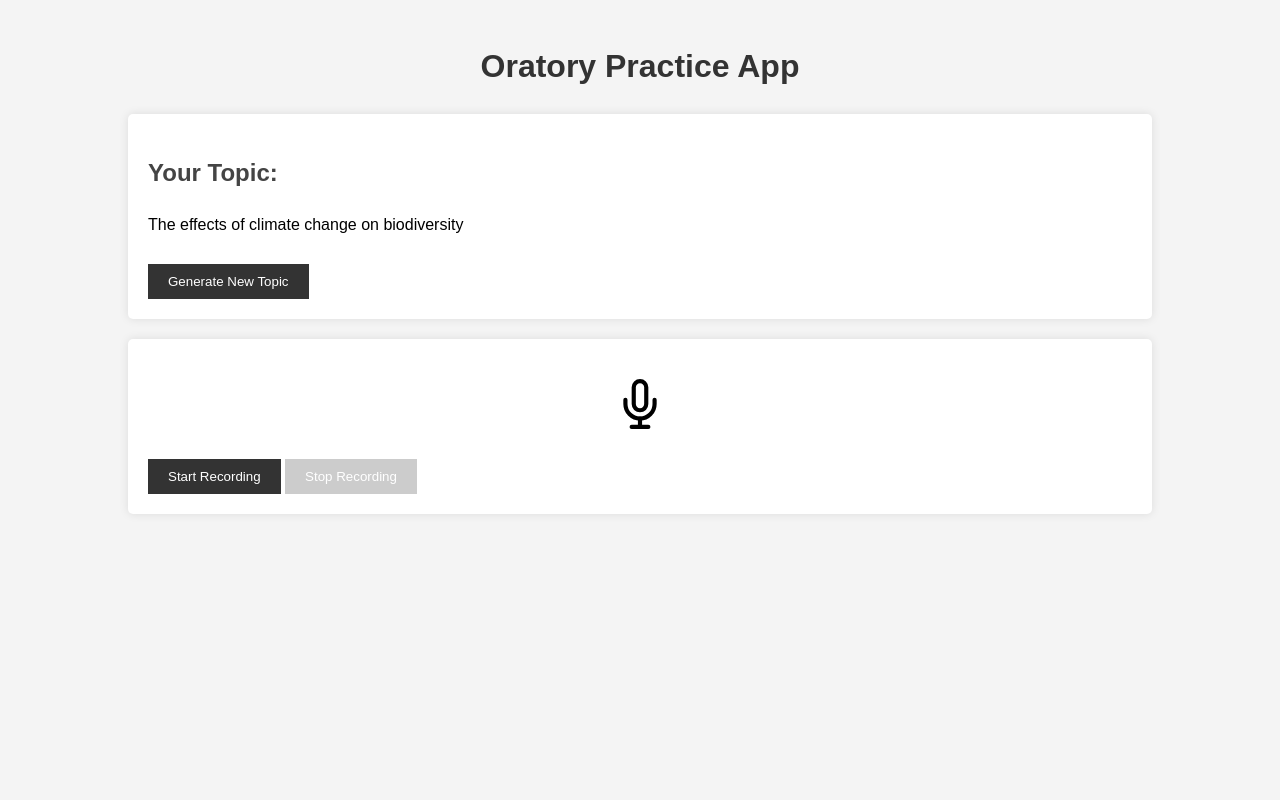
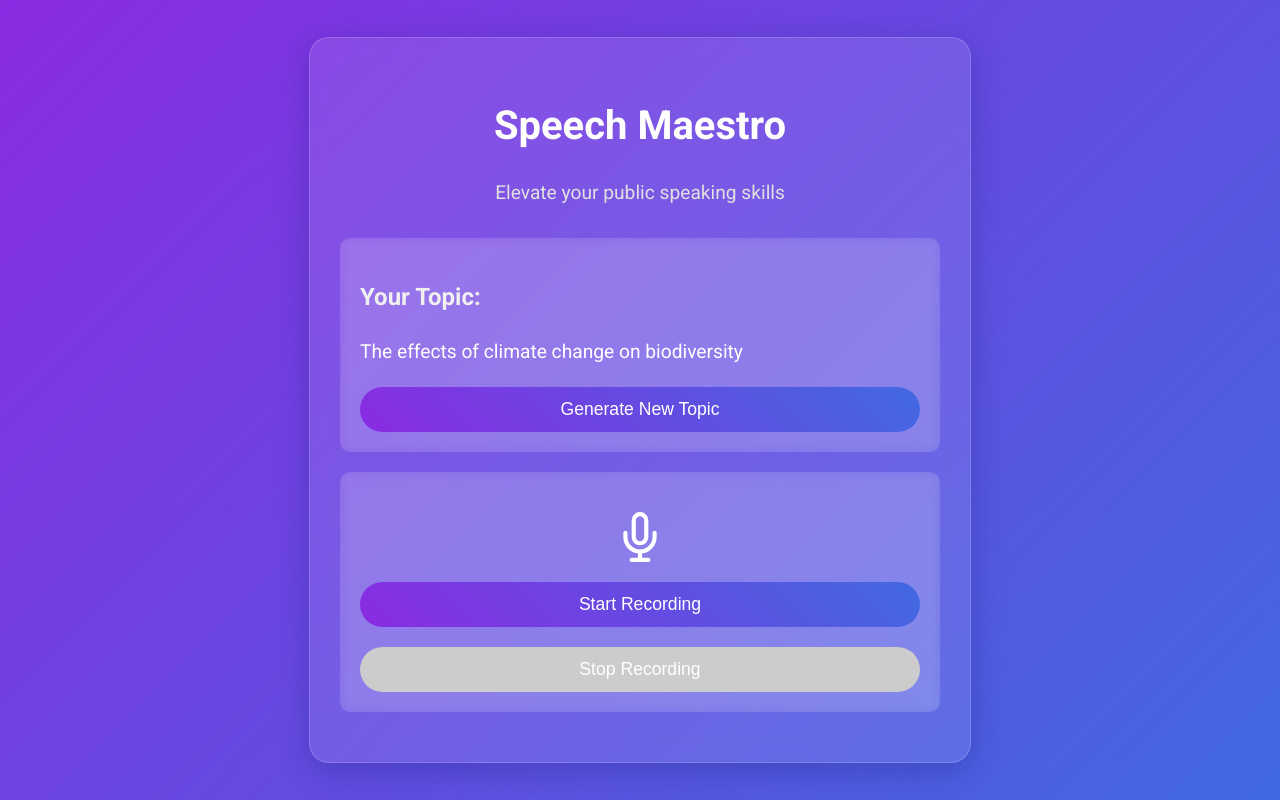
Before and after one commit to ratoxlabs/SpeechMaestro, a Flask app: page / in a window 1280 px wide. Run offline with Flask 3, Linux system fonts and the light colour scheme; some libraries are stand-ins or nearby versions.

Commit message:
Agent query: Does the UI now match the provided screenshot, including the purple to blue gradient, glass-morphism effect, and updated 'Generate Topic' button? Is the new tagline 'Elevate your public speaking skills' visible? Does the application still function correctly for generating topics and recording speech?

```diff
--- a/static/css/styles.css
+++ b/static/css/styles.css
@@ -1,39 +1,65 @@
+@import url('https://fonts.googleapis.com/css2?family=Roboto:wght@300;400;700&display=swap');
+
 body {
-    font-family: Arial, sans-serif;
+    font-family: 'Roboto', sans-serif;
     line-height: 1.6;
     margin: 0;
     padding: 0;
-    background-color: #f4f4f4;
+    background: linear-gradient(135deg, #8a2be2, #4169e1);
+    min-height: 100vh;
+    display: flex;
+    justify-content: center;
+    align-items: center;
 }
 
 .container {
     width: 80%;
+    max-width: 600px;
     margin: auto;
-    overflow: hidden;
-    padding: 20px;
+    padding: 30px;
+    background: rgba(255, 255, 255, 0.1);
+    backdrop-filter: blur(10px);
+    border-radius: 20px;
+    box-shadow: 0 8px 32px 0 rgba(31, 38, 135, 0.37);
+    border: 1px solid rgba(255, 255, 255, 0.18);
 }
 
 h1 {
-    color: #333;
+    color: #fff;
     text-align: center;
+    font-size: 2.5em;
+    margin-bottom: 10px;
 }
 
 h2 {
-    color: #444;
+    color: #f0f0f0;
+    font-size: 1.5em;
+}
+
+.tagline {
+    color: #e0e0e0;
+    text-align: center;
+    font-size: 1.2em;
+    margin-bottom: 30px;
 }
 
 button {
-    display: inline-block;
-    background: #333;
+    display: block;
+    width: 100%;
+    background: linear-gradient(45deg, #8a2be2, #4169e1);
     color: #fff;
-    padding: 10px 20px;
+    padding: 12px 20px;
     border: none;
+    border-radius: 50px;
     cursor: pointer;
-    margin-top: 10px;
+    font-size: 1.1em;
+    transition: all 0.3s ease;
+    margin-top: 20px;
 }
 
 button:hover {
-    background: #555;
+    transform: translateY(-3px);
+    box-shadow: 0 5px 15px rgba(0, 0, 0, 0.3);
 }
 
 button:disabled {
@@ -46,22 +72,31 @@ button:disabled {
     height: 50px;
     display: block;
     margin: 20px auto;
+    filter: invert(1);
 }
 
 #topic-container, #recording-container, #results-container {
-    background: #fff;
+    background: rgba(255, 255, 255, 0.1);
     padding: 20px;
     margin-bottom: 20px;
-    border-radius: 5px;
-    box-shadow: 0 0 10px rgba(0,0,0,0.1);
+    border-radius: 10px;
+    backdrop-filter: blur(5px);
 }
 
 #transcription, #score {
-    background: #e9e9e9;
-    padding: 10px;
-    border-radius: 5px;
+    background: rgba(255, 255, 255, 0.2);
+    padding: 15px;
+    border-radius: 10px;
+    color: #fff;
 }
 
 #improvements li {
     margin-bottom: 10px;
+    color: #f0f0f0;
 }
+
+#topic {
+    color: #fff;
+    font-size: 1.2em;
+    margin-bottom: 20px;
+}
--- a/templates/index.html
+++ b/templates/index.html
@@ -3,12 +3,13 @@
 <head>
     <meta charset="UTF-8">
     <meta name="viewport" content="width=device-width, initial-scale=1.0">
-    <title>Oratory Practice App</title>
+    <title>Speech Maestro</title>
     <link rel="stylesheet" href="{{ url_for('static', filename='css/styles.css') }}">
 </head>
 <body>
     <div class="container">
-        <h1>Oratory Practice App</h1>
+        <h1>Speech Maestro</h1>
+        <p class="tagline">Elevate your public speaking skills</p>
         <div id="topic-container">
             <h2>Your Topic:</h2>
             <p id="topic"></p>
```
Also changed, not shown: Screenshot 2024-09-25 at 7.41.36 PM.png (added).
